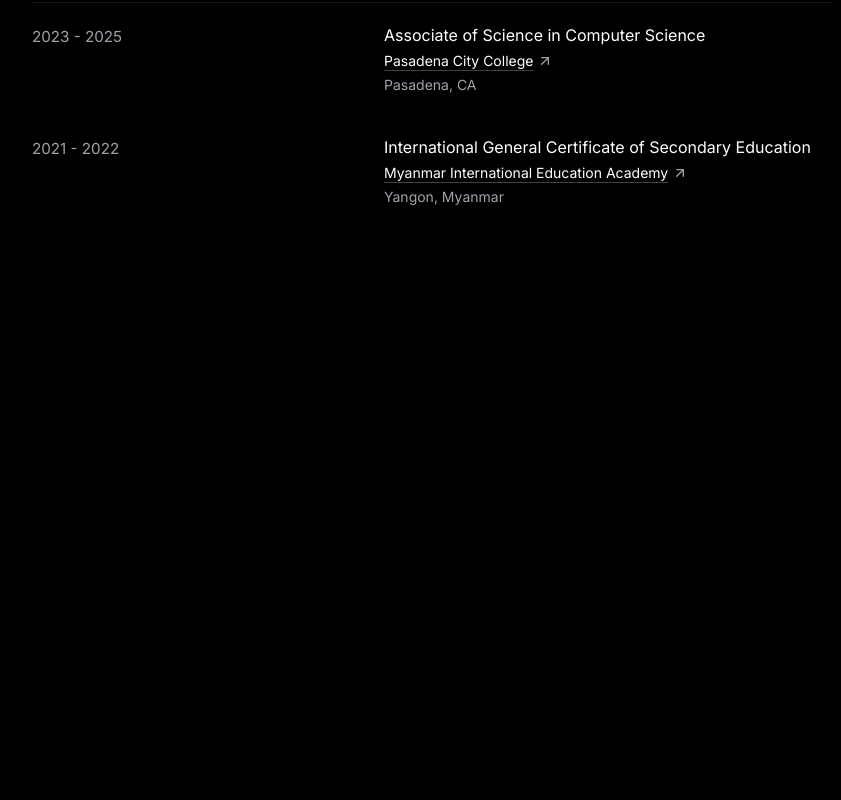
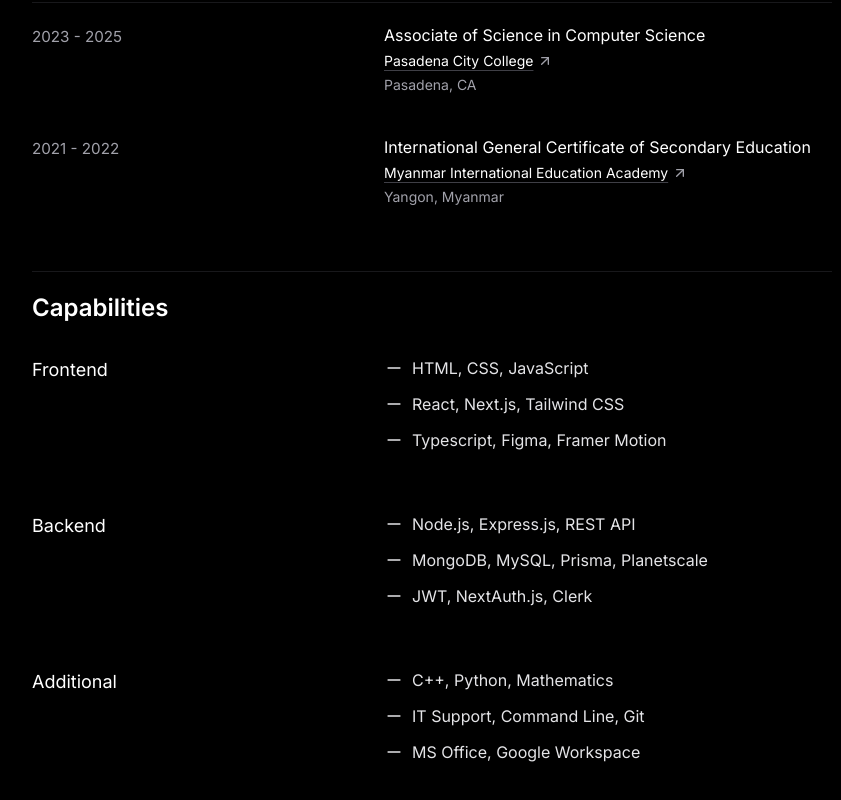
Before and after one commit to JstVex/portfolio, a Next.js app: page /about in a window 1280 px wide. Shown: the part 440-1240 px from the top of the page, without its empty margins (208-1049 px from the left). Before the commit the page ends 800 px from the top, so only its background shows below. Built offline with nearby package versions, Linux system fonts and the light colour scheme.

Commit message:
Add Capabilities section

```diff
--- a/app/about/page.tsx
+++ b/app/about/page.tsx
@@ -1,12 +1,14 @@
 import Main from "@/components/Layouts";
 import AboutMe from "@/components/About/AboutMe";
 import Education from "@/components/About/Education";
+import Capabilities from "@/components/About/Capabilities";
 
 const About = () => {
     return (
         <Main>
             <AboutMe />
             <Education />
+            <Capabilities />
         </Main>
     );
 }
--- /dev/null
+++ b/components/About/Capabilities.tsx
@@ -0,0 +1,97 @@
+import { ChevronRight, Minus } from "lucide-react";
+
+const Capabilities = () => {
+    return (
+        <section className="mt-16 my-12 pt-5 border-t border-zinc-900">
+            <h2 className="text-2xl font-semibold md:mb-3">
+                Capabilities
+            </h2>
+            <div>
+                <div className="pt-5 md:pb-10 md:flex md:justify-between md:items-start">
+                    <div className="text-lg my-3 md:my-0">
+                        <h3>
+                            Frontend
+                        </h3>
+                    </div>
+                    <ul className="flex flex-col space-y-3 md:w-divider">
+                        <li className="text-zinc-200 list-none flex items-center gap-x-2">
+                            <Minus size={20} />
+                            <span>
+                                HTML, CSS, JavaScript
+                            </span>
+                        </li>
+                        <li className="text-zinc-200 list-none flex items-center gap-x-2">
+                            <Minus size={20} />
+                            <span>
+                                React, Next.js, Tailwind CSS
+                            </span>
+
+                        </li>
+                        <li className="text-zinc-200 list-none flex items-center gap-x-2">
+                            <Minus size={20} />
+                            <span>
+                                Typescript, Figma, Framer Motion
+                            </span>
+                        </li>
+                    </ul>
+                </div>
+                <div className="pt-5 md:pb-10 md:flex md:justify-between md:items-start">
+                    <div className="text-lg my-3 md:my-0">
+                        <h3>
+                            Backend
+                        </h3>
+                    </div>
+                    <ul className="flex flex-col space-y-3 md:w-divider">
+                        <li className="text-zinc-200 list-none flex items-center gap-x-2">
+                            <Minus size={20} />
+                            <span>
+                                Node.js, Express.js, REST API
+                            </span>
+                        </li>
+                        <li className="text-zinc-200 list-none flex items-center gap-x-2">
+                            <Minus size={20} />
+                            <span>
+                                MongoDB, MySQL, Prisma, Planetscale
+                            </span>
+                        </li>
+                        <li className="text-zinc-200 list-none flex items-center gap-x-2">
+                            <Minus size={20} />
+                            <span>
+                                JWT, NextAuth.js, Clerk
+                            </span>
+                        </li>
+                    </ul>
+                </div>
+                <div className="pt-5 md:pb-10 md:flex md:justify-between md:items-start">
+                    <div className="text-lg my-3 md:my-0">
+                        <h3>
+                            Additional
+                        </h3>
+                    </div>
+                    <ul className="flex flex-col space-y-3 md:w-divider">
+                        <li className="text-zinc-200 list-none flex items-center gap-x-2">
+                            <Minus size={20} />
+                            <span>
+                                C++, Python, Mathematics
+                            </span>
+                        </li>
+                        <li className="text-zinc-200 list-none flex items-center gap-x-2">
+                            <Minus size={20} />
+                            <span>
+                                IT Support, Command Line, Git
+                            </span>
+                        </li>
+                        <li className="text-zinc-200 list-none flex items-center gap-x-2">
+                            <Minus size={20} />
+                            <span>
+                                MS Office, Google Workspace
+                            </span>
+                        </li>
+                    </ul>
+                </div>
+            </div>
+        </section>
+    );
+}
+
+export default Capabilities;
```
